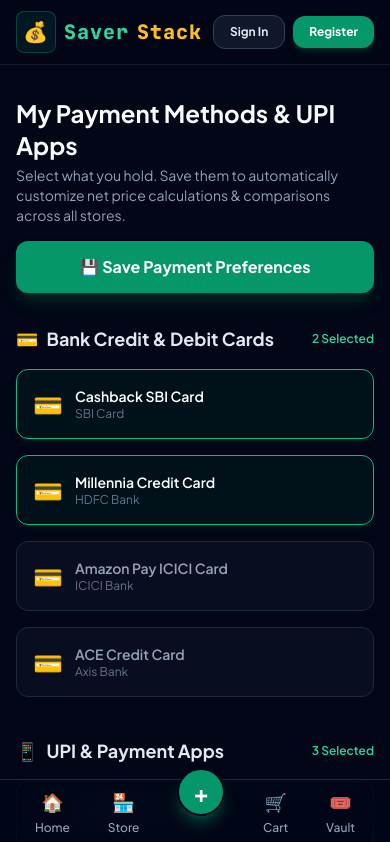
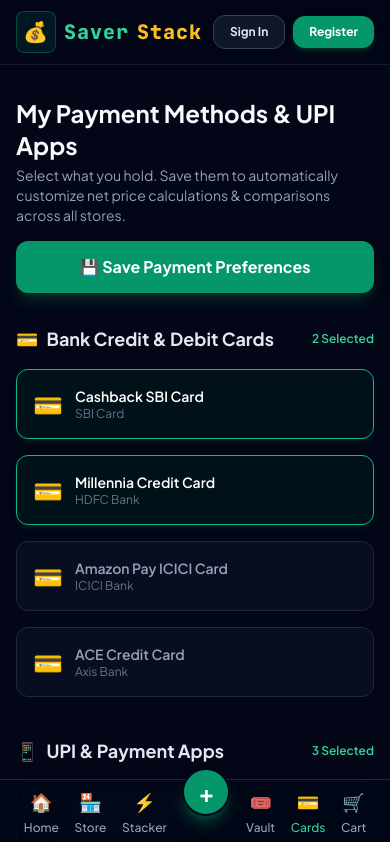
Before and after one commit to Abhish37/MoneySaver, a Next.js app: page /cards in a window 390 px wide. Shown: the top 842 px of the page. Built offline with nearby package versions, Linux system fonts and the light colour scheme; no server answers.

Commit message:
fix: restore all previous nav items in MobileNav

```diff
--- a/components/MobileNav.tsx
+++ b/components/MobileNav.tsx
@@ -16,14 +16,16 @@
   const navItems = [
     { label: 'Home', href: '/dashboard', icon: '🏠' },
     { label: 'Store', href: '/store', icon: '🏪' },
+    { label: 'Stacker', href: '/stacker', icon: '⚡' },
+    { label: 'Vault', href: '/vault', icon: '🎟️' },
+    { label: 'Cards', href: '/cards', icon: '💳' },
     { label: 'Cart', href: '/cart', icon: '🛒' },
-    { label: 'Vault', href: '/vault', icon: '🎟️' },
   ]
 
   return (
     <div className="md:hidden fixed bottom-0 left-0 right-0 z-50 bg-slate-950/90 border-t border-slate-800 backdrop-blur-lg px-4 py-2">
       <div className="flex items-center justify-around relative">
-        {navItems.slice(0, 2).map((item) => {
+        {navItems.slice(0, 3).map((item) => {
           const isActive = pathname === item.href
           return (
             <Link
@@ -48,7 +50,7 @@
           +
         </button>
 
-        {navItems.slice(2).map((item) => {
+        {navItems.slice(3).map((item) => {
           const isActive = pathname === item.href
           return (
             <Link
```
